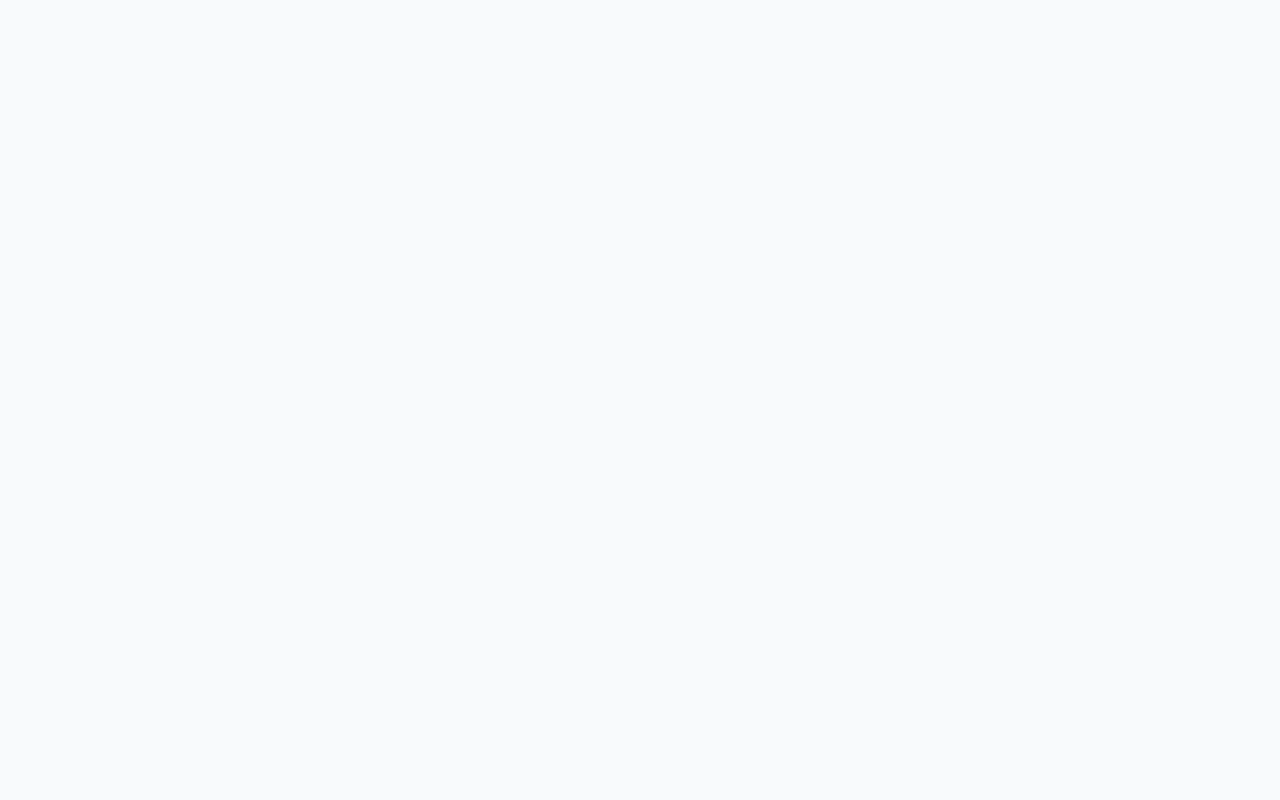
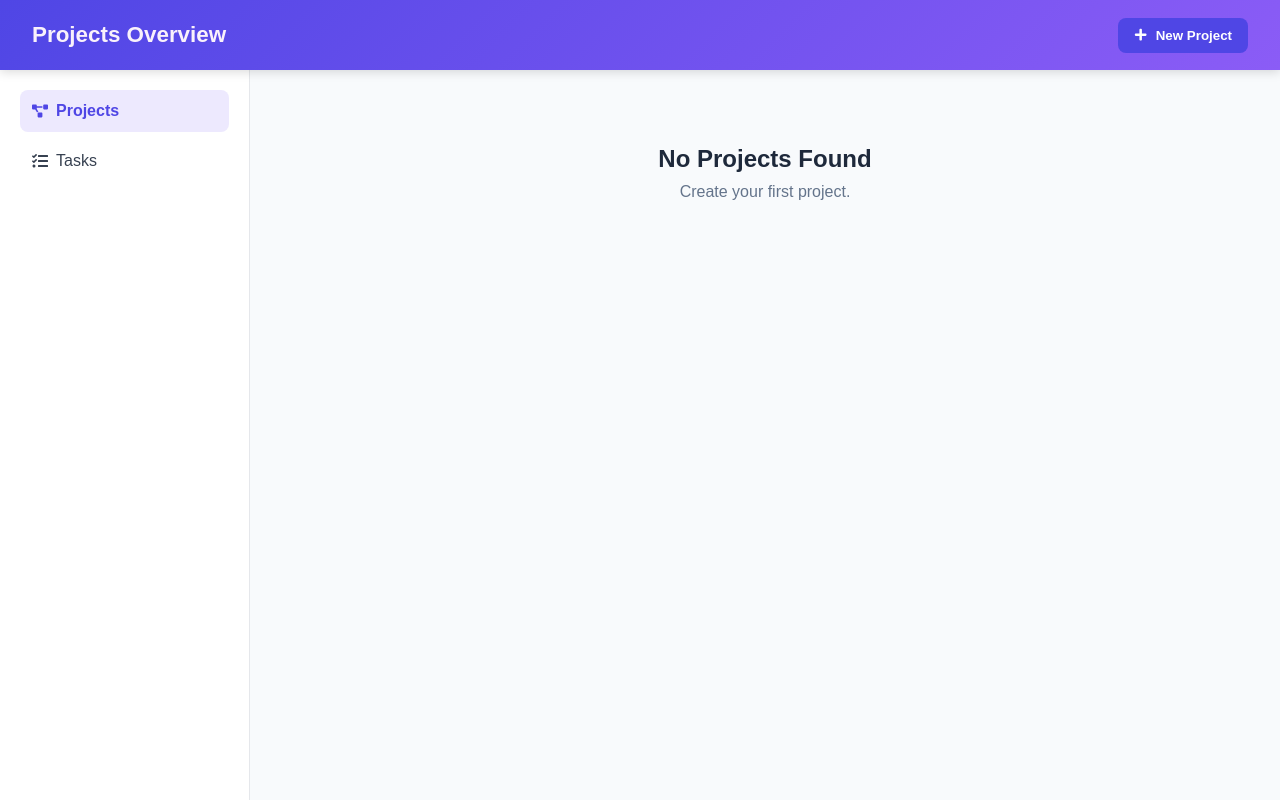
Before and after one commit to Kamalesh-git23/project-management-dashboard, a React (Vite) app: page / in a window 1280 px wide. Before the commit this address had no page. Built offline with nearby package versions, Linux system fonts and the light colour scheme.

Commit message:
docs: README.md file updated

```diff
--- a/src/components/common/Sidebar.jsx
+++ b/src/components/common/Sidebar.jsx
@@ -13,7 +13,7 @@ function Sidebar() {
         Dashboard
       </NavLink> */}
 
-      <NavLink to="/projects">
+      <NavLink to="/">
         <FaProjectDiagram/>
         Projects
       </NavLink>
--- a/src/pages/CreateProjectPage.jsx
+++ b/src/pages/CreateProjectPage.jsx
@@ -43,7 +43,7 @@ function CreateProjectPage() {
             ...formData
         });
 
-        navigate("/projects");
+        navigate("/");
     };
 
 
@@ -63,7 +63,7 @@ function CreateProjectPage() {
         <div className='form-actions'>
             <button type='button'
                     className='cancel-btn'
-                    onClick={() => navigate("/projects")}>
+                    onClick={() => navigate("/")}>
                 cancel
             </button>
 
--- a/src/pages/EditProjectPage.jsx
+++ b/src/pages/EditProjectPage.jsx
@@ -68,7 +68,7 @@ function EditProjectPage() {
             }
         );
 
-        navigate("/projects");
+        navigate("/");
     };
 
 
@@ -88,7 +88,7 @@ function EditProjectPage() {
             <button
                 type="button"
                 className='cancel-btn'
-                onClick={()=> navigate("/projects")}>
+                onClick={()=> navigate("/")}>
                 Cancel
             </button>
 
--- a/src/routes/AppRoutes.jsx
+++ b/src/routes/AppRoutes.jsx
@@ -14,7 +14,7 @@ function AppRoutes() {
   return (
     <BrowserRouter>
         <Routes>
-            <Route path='/projects' element={<ProjectsPage/>}/>
+            <Route path='/' element={<ProjectsPage/>}/>
             <Route path='/projects/create' element={<CreateProjectPage/>}/>
             <Route path='/projects/edit/:projectId' element={<EditProjectPage/>}/>
 
```
Also changed, not shown: 1 other file (tests, documents, lock files or other folders).
